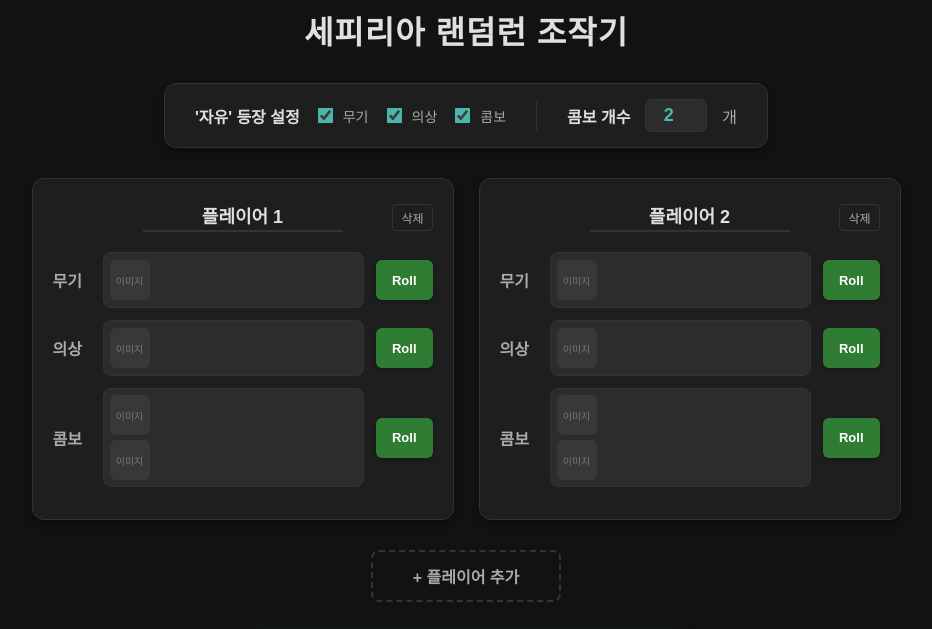
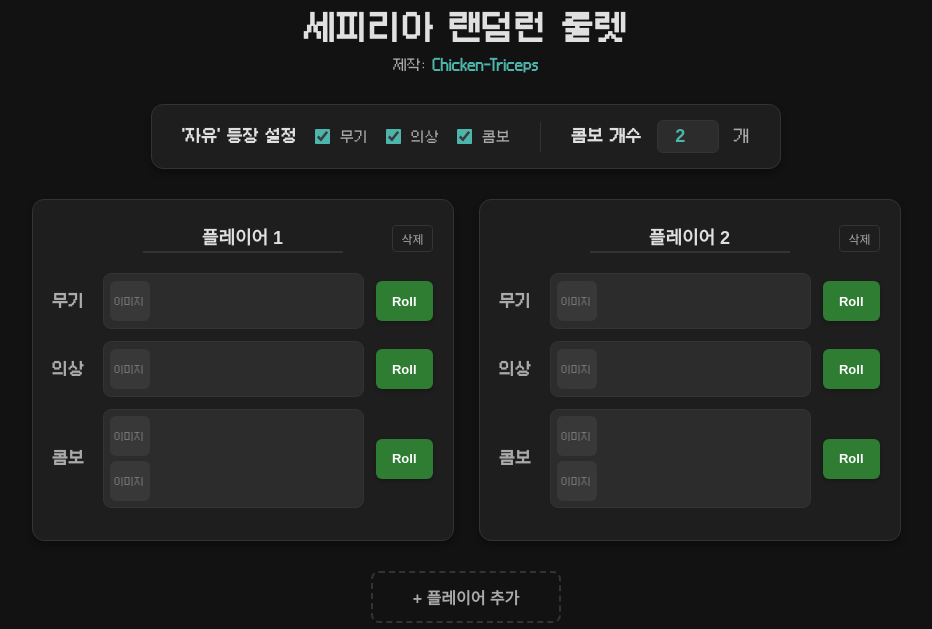
Before and after one commit to Chicken-Triceps/sephiria-randomrun, a plain HTML site: page index.html in a window 1280 px wide. Shown: the part 126-755 px from the top of the page, without its empty margins (174-1106 px from the left). Drawn offline with Linux system fonts and the light colour scheme.

Commit message:
font, free img patch

```diff
--- a/index.html
+++ b/index.html
@@ -3,8 +3,23 @@
 <head>
     <meta charset="UTF-8">
     <meta name="viewport" content="width=device-width, initial-scale=1.0">
-    <title>세피리아 랜덤런 조작기</title>
+    <div class="header-section">
+        <img src="images/logo.png" alt="Random Run Controller" class="top-logo">
+        <h1 class="main-title">세피리아 랜덤런 룰렛</h1>
+
+        <p class="creator-credit">
+            제작: <a href="https://github.com/chicken-triceps" target="_blank">Chicken-Triceps</a>
+        </p>
+    </div>
     <style>
+        /* --- 폰트 정의 (Galmuri9) --- */
+        @font-face {
+            font-family: 'Galmuri9';
+            src: url('fonts/Galmuri9.woff2') format('woff2');
+            font-weight: normal;
+            font-style: normal;
+        }
+
         /* --- 다크 테마 & 스타일 정의 --- */
         :root {
             /* 컬러 팔레트 (Dark Theme) */
@@ -23,7 +38,8 @@
         }
 
         body {
-            font-family: 'Apple SD Gothic Neo', 'Noto Sans KR', sans-serif;
+            /* 폰트 적용: Galmuri9 우선 적용 */
+            font-family: 'Galmuri9', 'Apple SD Gothic Neo', sans-serif;
             background-color: var(--main-bg);
             color: var(--text-main);
             display: flex;
@@ -56,6 +72,28 @@
             margin: 0;
             letter-spacing: 1px;    /* 자간을 살짝 넓혀서 고급스럽게 */
             text-transform: uppercase; /* (선택) 대문자로 변환 */
+        }
+
+        /* 제작자 크레딧 스타일 */
+        .creator-credit {
+            font-size: 14px;
+            color: var(--text-sub); /* 보조 글자색 사용 */
+            margin-top: 8px;        /* 제목과의 간격 */
+            margin-bottom: 0;
+        }
+
+        /* 깃허브 링크 스타일 */
+        .creator-credit a {
+            color: var(--accent-color); /* 포인트 컬러(청록색) 사용 */
+            text-decoration: none;      /* 밑줄 제거 */
+            font-weight: bold;
+            transition: color 0.2s;
+        }
+
+        /* 링크에 마우스 올렸을 때 */
+        .creator-credit a:hover {
+            color: var(--text-main);    /* 밝은 흰색으로 변경 */
+            text-decoration: underline; /* 밑줄 생김 */
         }
 
         /* 설정 박스 (상단) */
@@ -330,10 +368,6 @@
     </style>
 </head>
 <body>
-    <div class="header-section">
-        <img src="images/logo.png" alt="Random Run Controller" class="top-logo">
-        <h1 class="main-title">세피리아 랜덤런 조작기</h1>
-    </div>
     <div class="settings-card">
         <div class="setting-group">
             <span class="settings-label">'자유' 등장 설정</span>
@@ -380,7 +414,7 @@
                 { id: 3, name: '단검',              img: 'images/weapon-3.png' },
                 { id: 4, name: '석궁',              img: 'images/weapon-4.png' },
                 { id: 5, name: '도',                img: 'images/weapon-5.png' },
-                { id: 6, name: '자유',                img: 'images/weapon-6.png' }
+                { id: 6, name: '자유',                img: 'images/free.png' }
             ],
             outfits: [
                 { id: 1, name: '분홍 토끼', img: 'images/outfit-1.png' },
@@ -403,7 +437,7 @@
                 { id: 18, name: '날개 잃은 박쥐', img: 'images/outfit-18.png' },
                 { id: 19, name: '스켈레톤', img: 'images/outfit-19.png' },
                 { id: 20, name: '모험가 토끼', img: 'images/outfit-20.png' },
-                { id: 21, name: '자유', img: 'images/outfit-21.png' }
+                { id: 21, name: '자유', img: 'images/free.png' }
             ],
             combos: [
                 { id: 1, name: '견고', img: 'images/combo-1.png' },
```
Also changed, not shown: fonts/Galmuri9.woff2 (added), images/combo-17.png, images/free.png (added).
